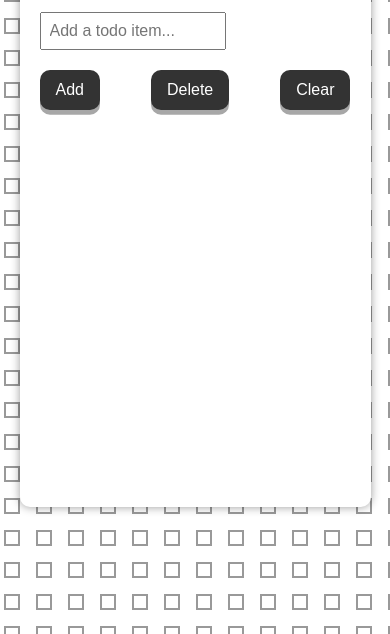
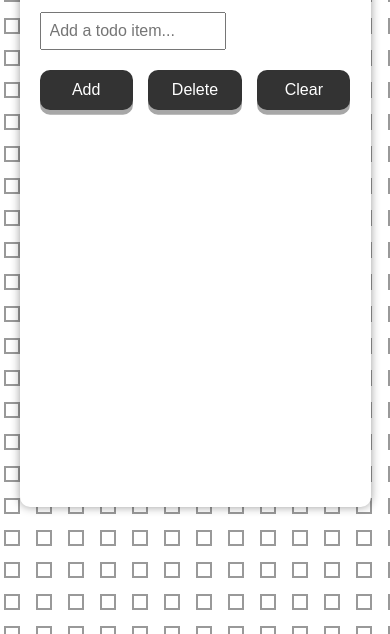
Before and after one commit to Milannko/todo-list, a plain HTML site: page index.html in a window 390 px wide. Shown: the part 210-844 px from the top of the page. Drawn offline with Linux system fonts and the light colour scheme.

Commit message:
added responsivity for buttons for small screen (version 2)

```diff
--- a/style.css
+++ b/style.css
@@ -59,8 +59,9 @@ button {
   color: #fff;
   background-color: #333;
   outline: none;
-  padding: 0.5rem 1.8rem 0.5rem 1.8rem;
+  padding: 0.5rem 1.8rem;
   box-shadow: 0 0.3rem rgba(121, 121, 121, 0.65);
+  min-width: 30%;
 }
 
 button:active {
```
